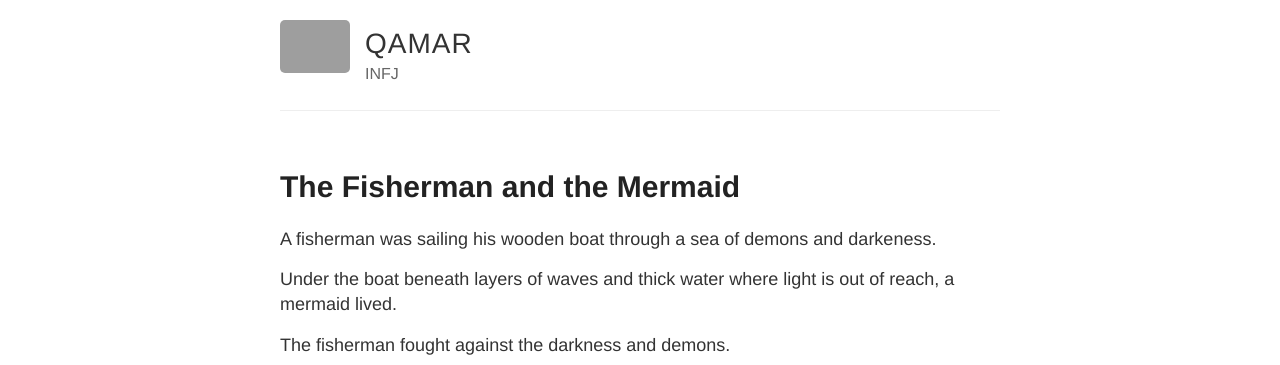
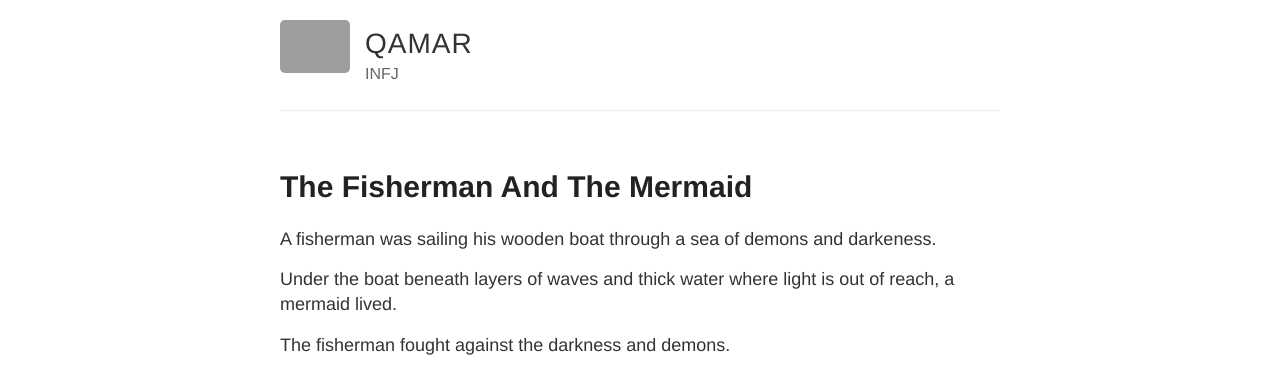
Before and after one commit to aelasr/aelasr.github.io, a Jekyll site: the page built from _posts/2020-08-03-Fisherman-Mermaid.md, in a window 1280 px wide. Shown: the top 365 px of the page. Built offline with Jekyll 4.4.1, drawn with Linux system fonts in a browser that asks for light colours; grey boxes are pictures that could not be loaded.

```diff
--- a/_posts/2020-08-03-fisherman-mermaid.md
+++ b/_posts/2020-08-03-Fisherman-Mermaid.md
@@ -1,6 +1,6 @@
 ---
 layout: post
-title: The Fisherman and the Mermaid
+title: The Fisherman And The Mermaid
 ---
 
 A fisherman was sailing his wooden boat through a sea of demons and darkeness.
```
